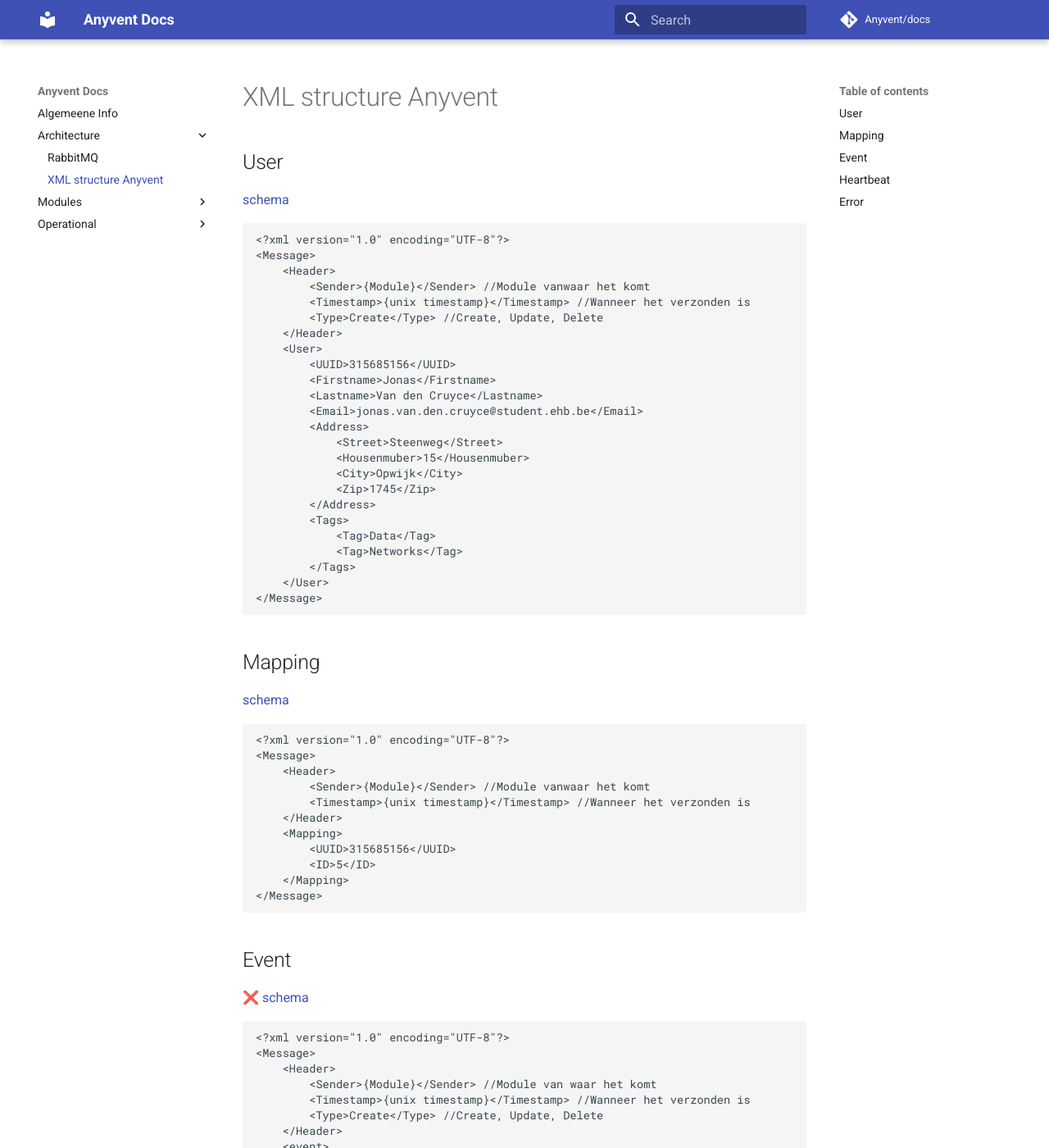
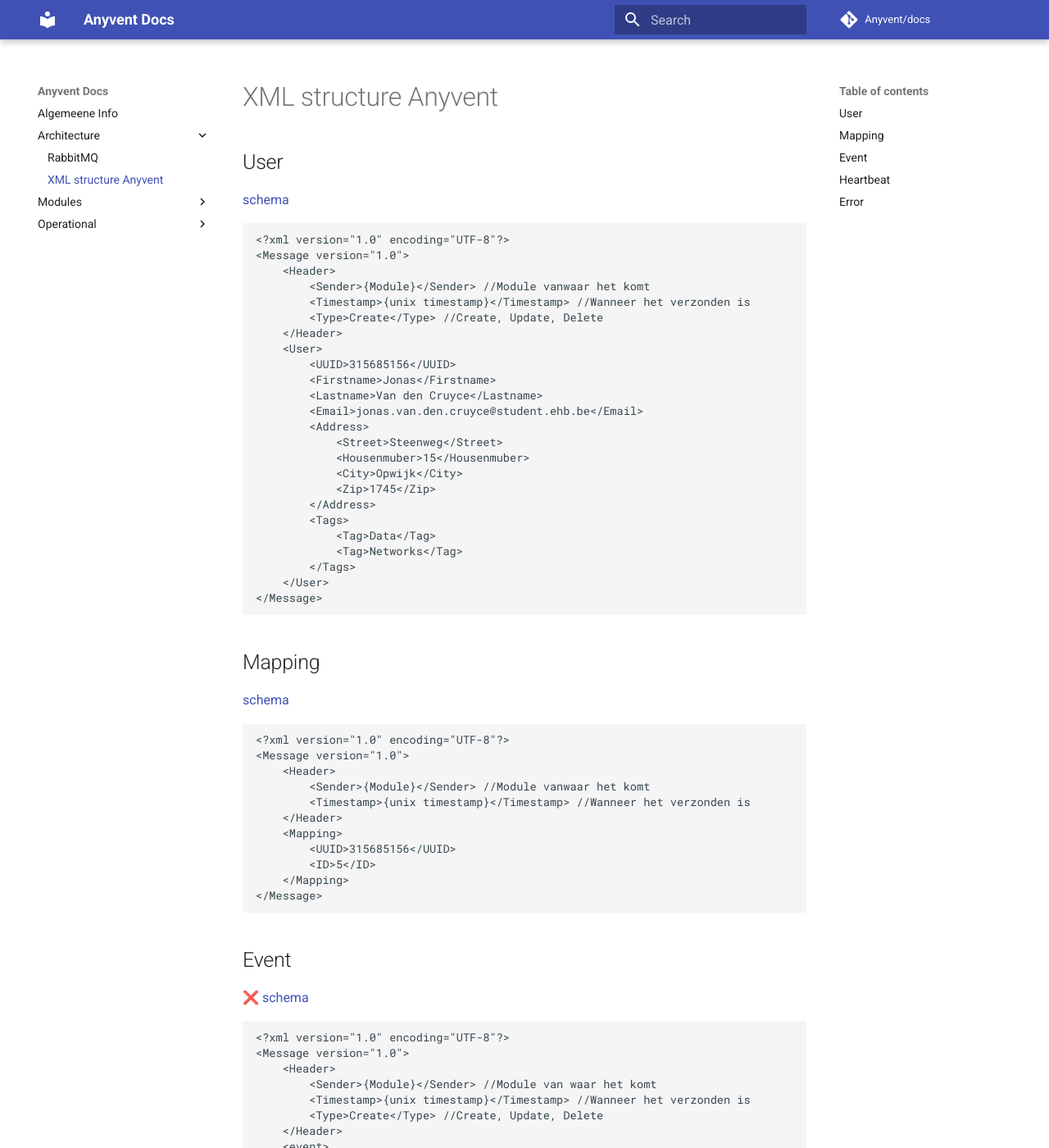
Before and after one commit to seppeconinx/docs, an MkDocs documentation site: the page built from docs/architecture/XML.md, in a window 1280 px wide and 1400 px high. Shown: the whole window at 82% size. Built offline with MkDocs 1.6.1 and Material for MkDocs 9.7.7, drawn with Linux system fonts in a browser that asks for light colours; comment, search, counter and statistics services are not loaded; some of the changed text lies outside the part shown.

Commit message:
update examples to include version

````diff
--- a/docs/architecture/XML.md
+++ b/docs/architecture/XML.md
@@ -3,7 +3,7 @@
 [schema](https://raw.githubusercontent.com/Anyvent/XSD/master/general_user.xsd)
 ```xml
 <?xml version="1.0" encoding="UTF-8"?>
-<Message>
+<Message version="1.0">
 	<Header>
 		<Sender>{Module}</Sender> //Module vanwaar het komt
 		<Timestamp>{unix timestamp}</Timestamp> //Wanneer het verzonden is
@@ -32,7 +32,7 @@
 [schema](https://raw.githubusercontent.com/Anyvent/XSD/master/mapping.xsd)
 ```xml
 <?xml version="1.0" encoding="UTF-8"?>
-<Message>
+<Message version="1.0">
 	<Header>
 		<Sender>{Module}</Sender> //Module vanwaar het komt
 		<Timestamp>{unix timestamp}</Timestamp> //Wanneer het verzonden is
@@ -48,7 +48,7 @@
 ❌ [schema](https://raw.githubusercontent.com/Anyvent/XSD/master/event.xsd)
 ```xml
 <?xml version="1.0" encoding="UTF-8"?>
-<Message>
+<Message version="1.0">
 	<Header>
 		<Sender>{Module}</Sender> //Module van waar het komt
 		<Timestamp>{unix timestamp}</Timestamp> //Wanneer het verzonden is
@@ -82,7 +82,7 @@
 [schema](https://raw.githubusercontent.com/Anyvent/XSD/master/heartbeat.xsd)
 ```xml
 <?xml version="1.0" encoding="UTF-8"?>
-<Heartbeat>
+<Heartbeat version="1.0">
 	<Sender>{Module}</Sender> //Module van waar het komt
 	<Timestamp>{unix timestamp}</Timestamp> //Wanneer het verzonden is
 </Heartbeat>
@@ -92,7 +92,7 @@
 ❌ [schema]()
 ```xml
 <?xml version="1.0" encoding="UTF-8"?>
-<Message>
+<Message version="1.0">
 	<Header>
 		<Sender>{Module}</Sender> //Module van waar het komt
 		<Timestamp>{unix timestamp}</Timestamp> //Wanneer het verzonden is
````
